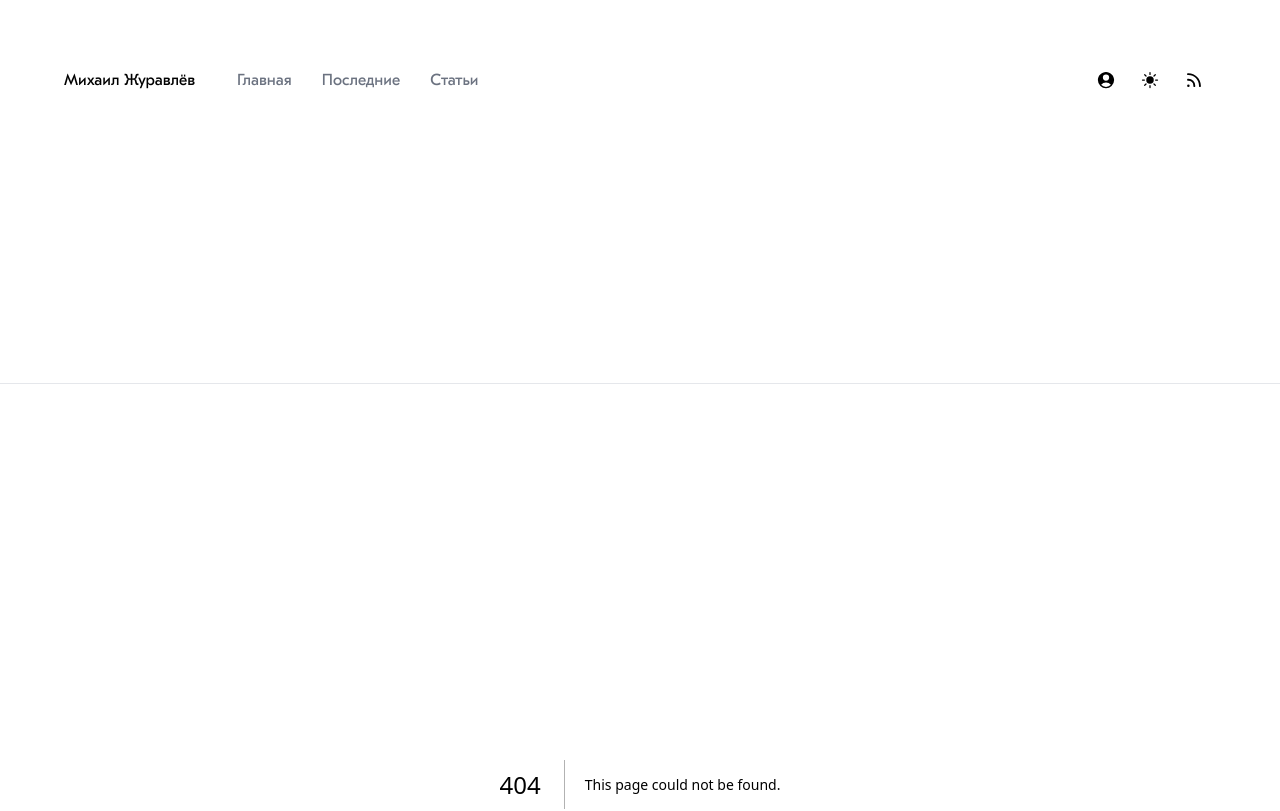
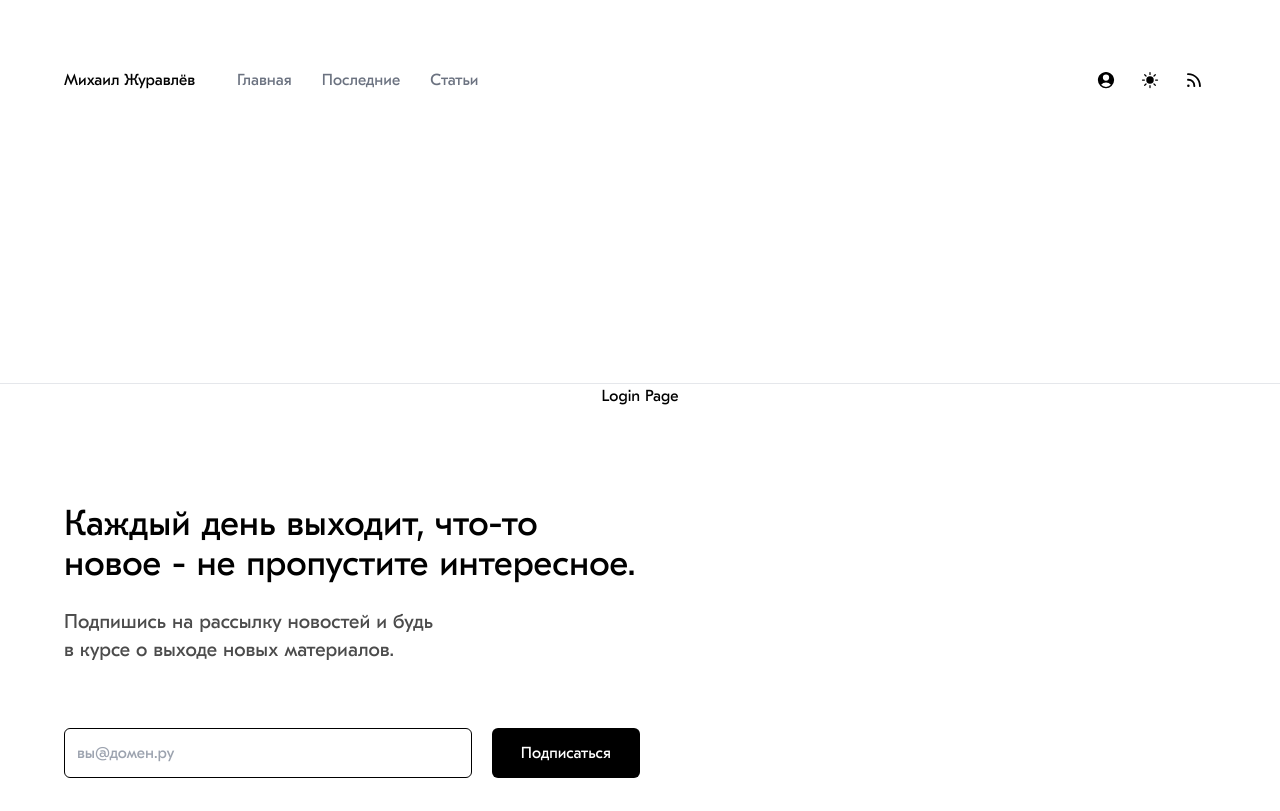
Before and after one commit to MiCkEyZzZ/mfz, a Next.js app: page /login in a window 1280 px wide. Before the commit this address had no page. Shown: the top 811 px of the page. Built offline with nearby package versions, Linux system fonts and the light colour scheme.

Commit message:
добавил страницу авторизации

```diff
--- /dev/null
+++ b/app/login/page.tsx
@@ -0,0 +1,9 @@
+function LoginPage() {
+  return (
+    <div>
+      <h1>Login Page</h1>
+    </div>
+  )
+}
+
+export default LoginPage
--- a/components/header.tsx
+++ b/components/header.tsx
@@ -78,7 +78,7 @@
             <ul className='flex flex-row'>
               <li className='flex items-center'>
                 <Link
-                  href='/auth'
+                  href='/login'
                   aria-label='Ссылка на авторизацию на сайте'
                   className='px-3 py-2'
                 >
```
Also changed, not shown: 1 other file (tests, documents, lock files or other folders).
